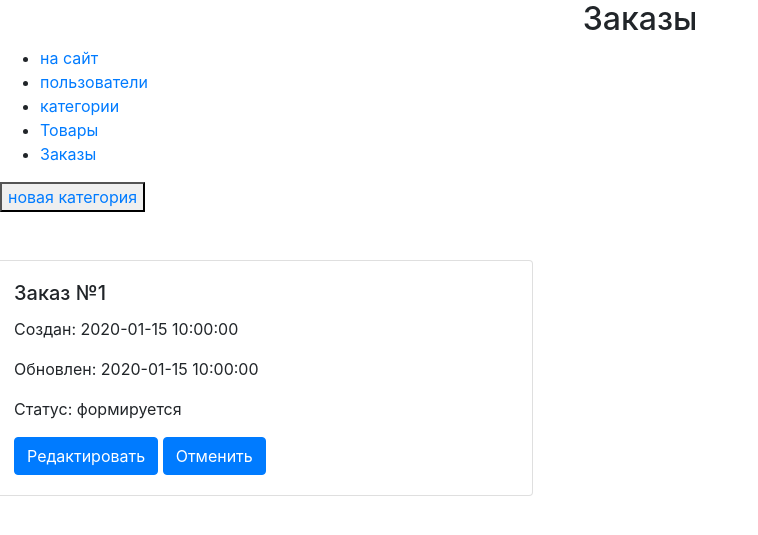
After one commit to aleshkashell/geekbrains_django_2, a Django app: page /admin_custom/orders/read/ in a window 1280 px wide. The commit adds this page. Shown: the top 535 px of the page, without its empty margins (0-758 px from the left). Run offline with Django 3.2, Linux system fonts and the light colour scheme; a user stored in the database is signed in; tables that the repository leaves empty hold one stand-in row (values such as "Sample post"); parts of the project's set-up code (start-up, migrations or seed data) failed here and were passed over; some libraries are stand-ins or nearby versions.

Commit message:
add admin menu for orders

```diff
--- a/geekshop/adminapp/templates/adminapp/base.html
+++ b/geekshop/adminapp/templates/adminapp/base.html
@@ -16,6 +16,8 @@
     {% block js %}
         <script src="{% static 'js/jquery-3.4.0.min.js' %}"></script>
         <script src="{% static 'js/basket_scripts.js' %}"></script>
+        <script src="{% static 'js/popper.min.js' %}"></script>
+        <script src="{% static 'js/bootstrap.min.js' %}"></script>
     {% endblock %}
 </head>
 <body>
--- a/geekshop/adminapp/templates/adminapp/includes/inc_menu.html
+++ b/geekshop/adminapp/templates/adminapp/includes/inc_menu.html
@@ -31,4 +31,12 @@
       Товары
     </a>
   </li>
+  <li>
+    <a href="{% url 'admin_custom:orders' %}"
+      class="{% if request.resolver_match.url_name == 'orders' %}
+                active
+              {% endif %}">
+      Заказы
+    </a>
+  </li>
 </ul>
--- /dev/null
+++ b/geekshop/adminapp/templates/adminapp/orders.html
@@ -0,0 +1,64 @@
+{% extends 'adminapp/base.html' %}
+{% load staticfiles %}
+
+{% block content %}
+  <div class="categories_list">
+    <button class="new_category">
+      <a href={% url 'admin_custom:category_create' %}>
+        новая категория
+      </a>
+    </button>
+    <div class="row mt-5">
+    {% for object in object_list %}
+
+      <div class="card mx-2 mb-3 {% if object.status == 'CNC' or object.status == 'RDY' %} bg-light text-muted {% endif %}" style="min-width: 540px">
+        <div class="row no-gutters">
+          {% comment %} <div class="col-md-4 ">
+            <img src="/media/{{object.image|default:'products_images/default.jpg'}}" class="card-img" alt="{{ object.name }}">
+          </div> {% endcomment %}
+          <div class="col-md-8">
+            <div class="card-body">
+              <h5 class="card-title">Заказ №{{ object.pk|title }}</h5>
+              <p class="card-text">Создан: {{ object.created|date:"Y-m-d H:i:s" }}</p>
+              <p class="card-text">Обновлен: {{ object.updated|date:"Y-m-d H:i:s" }}</p>
+              <p class="card-text">Статус: {{ object.get_status_display }}</p>
+              {% comment %} <p class="card-text"><small class="text-muted">Last updated 3 mins ago</small></p> {% endcomment %}
+              <a class="btn btn-primary" href="{% url 'admin_custom:order_update' object.pk %}" role="button">Редактировать</a>
+              {% if object.status != 'CNC' %}
+              <a class="btn btn-primary" href="{% url 'admin_custom:order_delete' object.pk %}" role="button">Отменить</a>
+              {% endif %}
+            </div>
+          </div>
+        </div>
+      </div>
+
+
+      {% comment %} <div class="category_record">
+        <div class="category_name">
+          {{ object.name|title }}
+        </div>
+        <div class="category_actions">
+          <button>
+            <a href={% url 'admin_custom:products' object.pk %}>
+              товары категории
+            </a>
+          </button>
+          <button>
+            <a href={% url 'admin_custom:category_update' object.pk %}>
+              редактировать
+            </a>
+          </button>
+          <button>
+            <a href={% url 'admin_custom:category_delete' object.pk %}>
+              удалить
+            </a>
+          </button>
+        </div>
+        <div class="category_desc">
+          {{ object.description|title }}
+        </div>
+      </div> {% endcomment %}
+    {% endfor%}
+    </div>
+  </div>
+{% endblock %}
--- a/geekshop/adminapp/urls.py
+++ b/geekshop/adminapp/urls.py
@@ -20,4 +20,8 @@ urlpatterns = [
 #    path('products/read/<int:pk>/', adminapp.ProductListView.as_view(), name='product_read'),
     path('products/update/<int:pk>/', adminapp.ProductUpdateView.as_view(), name='product_update'),
     path('products/delete/<int:pk>/', adminapp.ProductDeleteView.as_view(), name='product_delete'),
+
+    path('orders/read/', adminapp.OrderListView.as_view(), name='orders'),
+    path('orders/update/<int:pk>/', adminapp.OrderUpdateView.as_view(), name='order_update'),
+    path('orders/delete/<int:pk>/', adminapp.OrderDeleteView.as_view(), name='order_delete'),
 ]
--- a/geekshop/adminapp/views.py
+++ b/geekshop/adminapp/views.py
@@ -5,6 +5,7 @@ from authapp.models import ShopUser
 from django.shortcuts import get_object_or_404, render, HttpResponseRedirect
 from django.urls import reverse_lazy
 from mainapp.models import Product, ProductCategory
+from ordersapp.models import Order
 from django.contrib.auth.decorators import user_passes_test
 from django.views.generic.list import ListView
 from django.views.generic.edit import CreateView, UpdateView, DeleteView
@@ -233,3 +234,56 @@ class UserDeleteView(DeleteView):
         user.is_active = False
         user.save()
         return HttpResponseRedirect(self.success_url)
+
+
+class OrderListView(ListView):
+    model = Order
+    template_name = 'adminapp/orders.html'
+
+    @method_decorator(user_passes_test(lambda u: u.is_superuser))
+    def dispatch(self, request, *args, **kwargs):
+        return super().dispatch(request, *args, **kwargs)
+
+    def get_context_data(self, **kwargs):
+        context = super().get_context_data(**kwargs)
+        context['title'] = 'Заказы'
+        return context
+
+
+class OrderUpdateView(UpdateView):
+    model = Order
+    template_name = 'adminapp/order_update.html'
+    fields = '__all__'
+    success_url = reverse_lazy('adminapp:orders')
+    @method_decorator(user_passes_test(lambda u: u.is_superuser))
+    def dispatch(self, request, *args, **kwargs):
+        return super().dispatch(request, *args, **kwargs)
+
+    def get_context_data(self, **kwargs):
+        context = super().get_context_data(**kwargs)
+        context['title'] = 'Заказы'
+        context['title_submenu'] = 'Обновление заказа'
+        return context
+
+
+class OrderDeleteView(DeleteView):
+    model = Order
+    template_name = 'adminapp/order_update.html'
+    success_url = reverse_lazy('adminapp:orders')
+    @method_decorator(user_passes_test(lambda u: u.is_superuser))
+    def dispatch(self, request, *args, **kwargs):
+        return super().dispatch(request, *args, **kwargs)
+
+    def get_context_data(self, **kwargs):
+        context = super().get_context_data(**kwargs)
+        context['title'] = 'Заказы'
+        context['title_submenu'] = 'Удаление заказа №{number}'.format(number=kwargs['object'].pk)
+        return context
+
+    def delete(self, request, *args, **kwargs):
+        order = get_object_or_404(Order, pk=kwargs['pk'])
+        print('status')
+        print(order.status)
+        order.status = Order.CANCEL
+        order.save()
+        return HttpResponseRedirect(self.success_url)
```
Also changed, not shown: geekshop/adminapp/templates/adminapp/order_update.html (added, +15 -0 lines).
